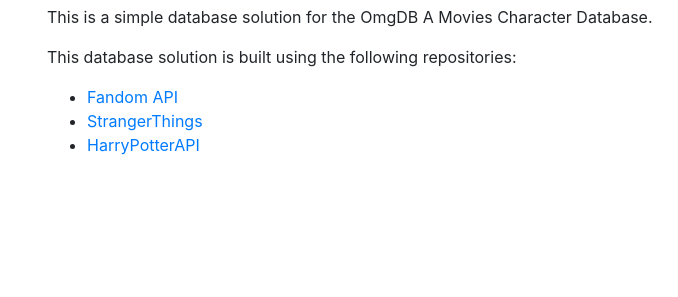
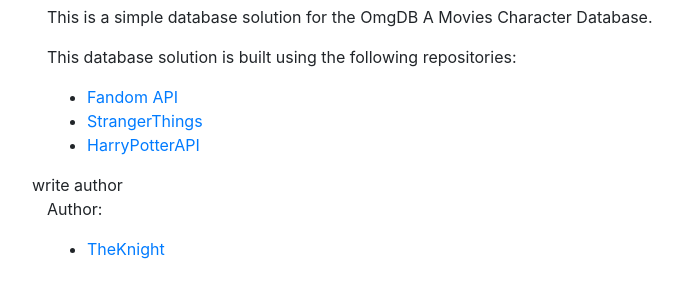
Before and after one commit to W1LDN16H7/OmgDB, a website: page index.html in a window 1280 px wide. Shown: the part 97-394 px from the top of the page, without its empty margins (38-716 px from the left). Drawn offline with nearby package versions, Linux system fonts and the light colour scheme.

Commit message:
updated index.html

```diff
--- a/index.html
+++ b/index.html
@@ -45,6 +45,21 @@
 
                 </ul>
             </div>
+
+            write author
+            <div class="col-md-12">
+                <p>
+                    Author:
+                </p>
+                <ul>
+                    <li>
+                        <a href="https://github.com/W1LDN16H7" target="_blank">TheKnight</a>
+                    </li>
+                </ul>
+            </div>
+        </div>
+    </div>
+
 </body>
 
 </html>
```
